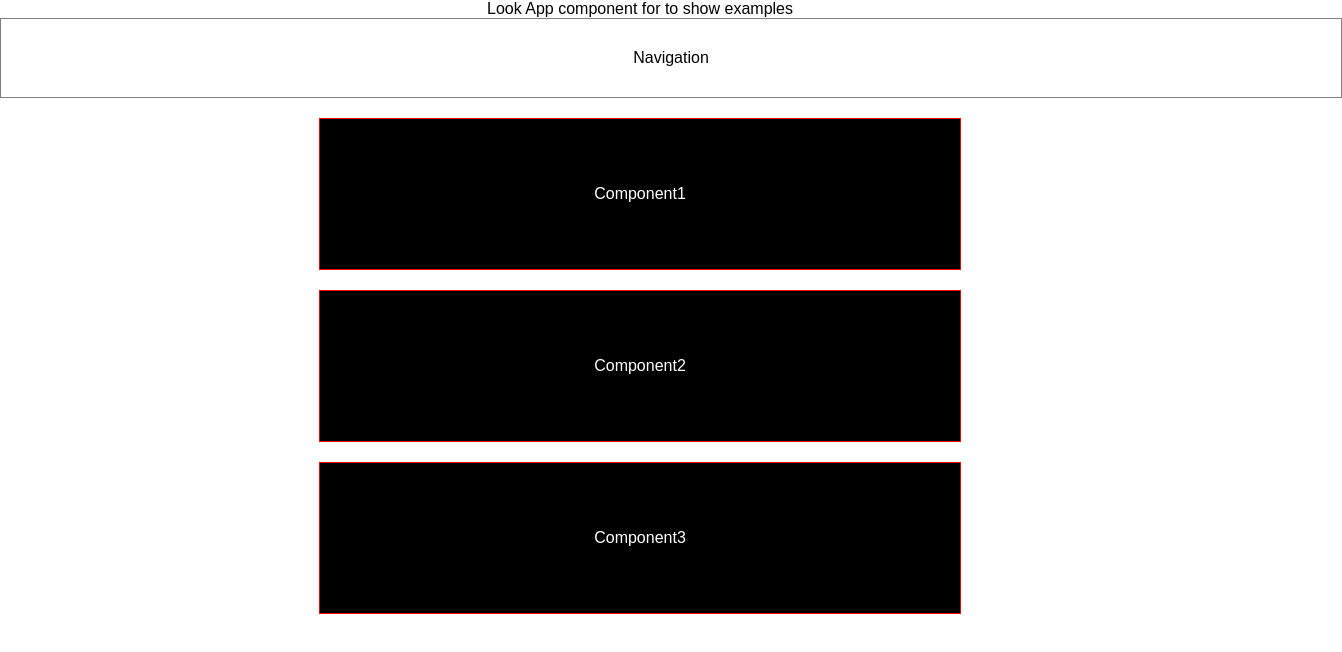
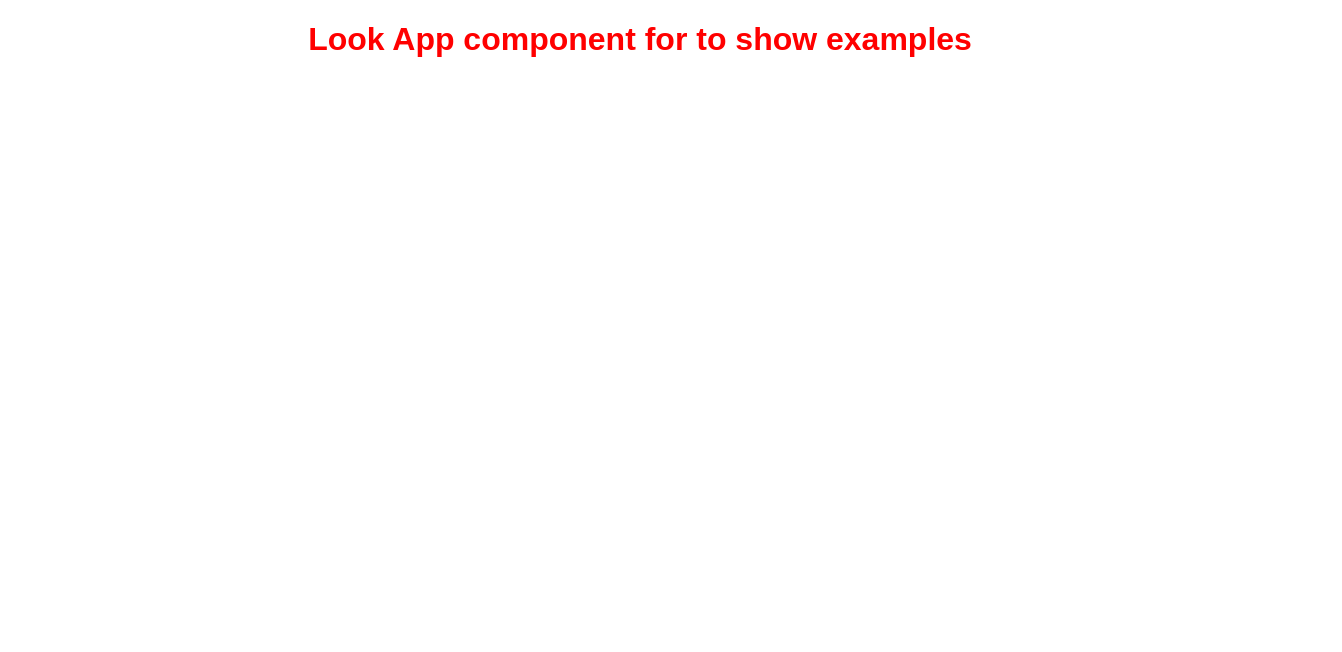
Before and after one commit to devbeyt/react-versions, a React (Create React App) app in the folder react-v18/: page / in a window 1280 px wide. Shown: the top 652 px of the page, 1342 px wide, since content can reach past the window. Built offline with nearby package versions, Linux system fonts and the light colour scheme.

Commit message:
8 17 2022

```diff
--- a/react-v18/src/App.js
+++ b/react-v18/src/App.js
@@ -7,11 +7,11 @@ import UseTransition2 from './hooks/useTransition/UseTransition2.jsx'
 function App() {
   return (
     <div>
-      Look App component for to show examples
+      <h1 className='text'>Look App component for to show examples</h1>
       {/* <UseTransition/> */}
       {/* <UseTransition2/> */}
       {/* <Count/> */}
-      <Dashboard/>
+      {/* <Dashboard/> */}
     </div>
   )
 }
--- a/react-v18/src/index.css
+++ b/react-v18/src/index.css
@@ -39,3 +39,8 @@ body
   color: white;
   margin-top: 20px;
 }
+
+.text
+{
+  color: red;
+}
```
